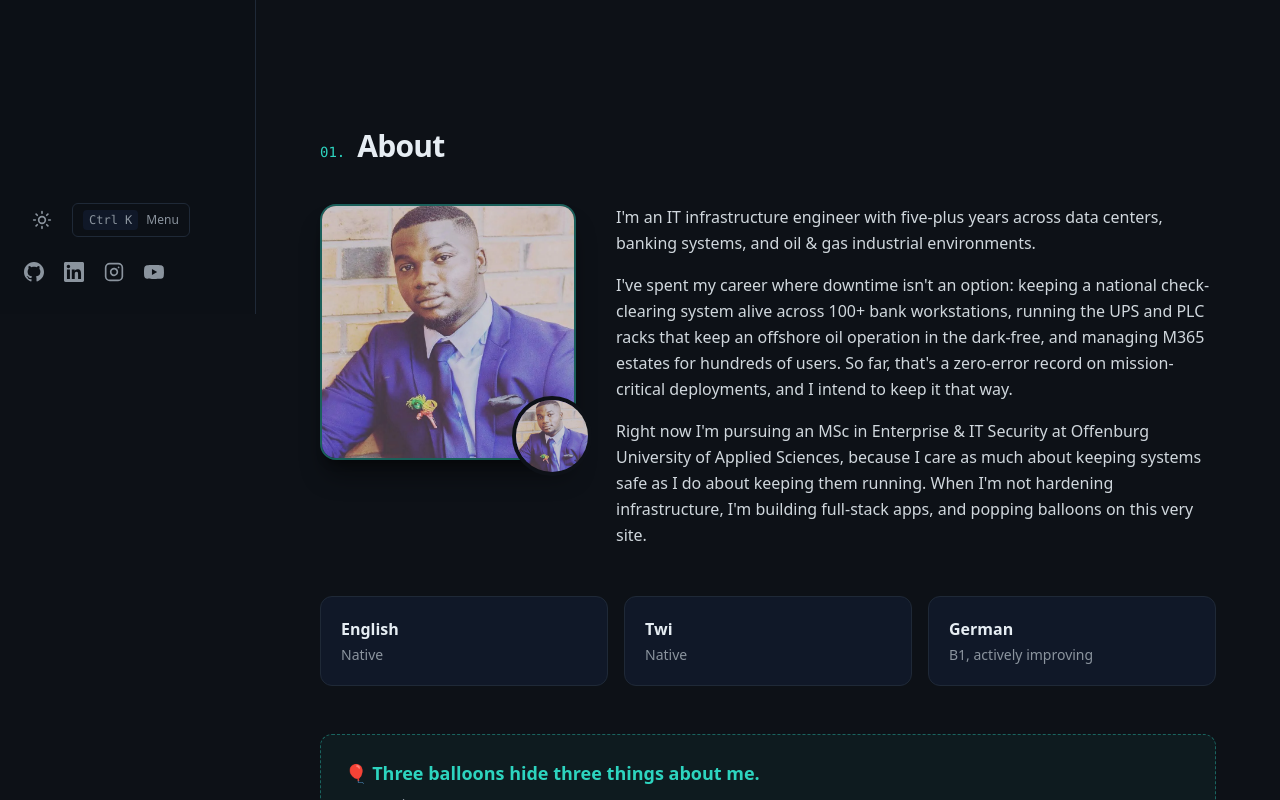
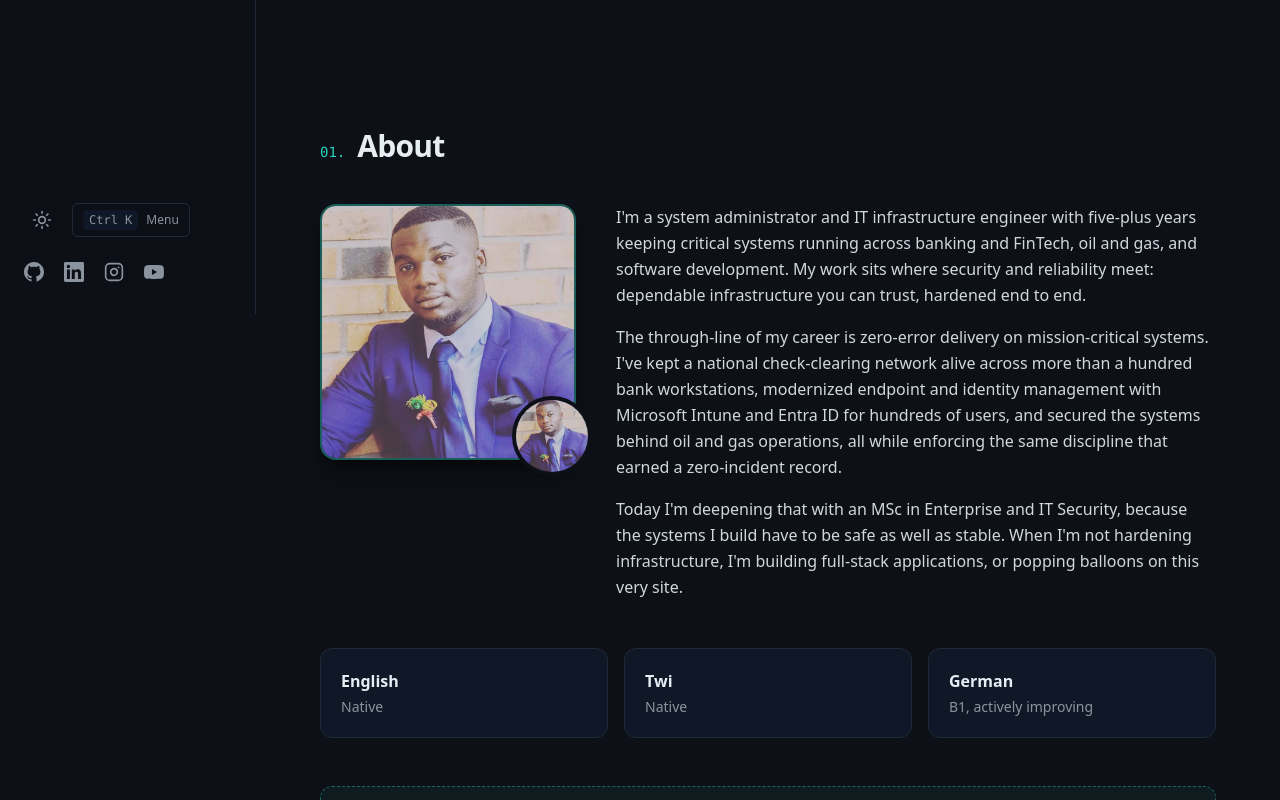
Before and after one commit to Khallitos/cphilcomputers_blogpost, a Next.js app: page / in a window 1280 px wide. Shown: the part 486-1286 px from the top of the page. Built offline with nearby package versions, Linux system fonts and the light colour scheme.

Commit message:
copy: reframe profile around security and reliability

```diff
--- a/scripts/resume.html
+++ b/scripts/resume.html
@@ -88,16 +88,16 @@
 
   <h2>Profile</h2>
   <p>
-    System administrator and IT infrastructure engineer with more than 5 years of professional
-    experience deploying and maintaining critical systems in industrial, banking, and enterprise
-    environments. Strong hands-on knowledge of Microsoft Intune, Entra ID (Azure AD), and Microsoft
-    365 for endpoint management, device onboarding and offboarding, and identity governance. Skilled
-    in network security (FortiGate and Sophos firewalls), virtualization (VMware ESXi and vCenter),
-    and infrastructure automation (PowerShell, Power Automate, n8n, Hermes Agent). Additional
-    experience in SCADA/BMS monitoring, structured cabling, UPS systems, and Active Directory.
-    Security-conscious professional with a zero-error record on mission-critical deployments.
-    Currently pursuing an MSc in Enterprise and IT Security at Offenburg University of Applied
-    Sciences.
+    System administrator and IT infrastructure engineer with more than five years keeping critical
+    systems running across banking and FinTech, oil and gas, and software development, where
+    security and reliability meet. Proven record of zero-error delivery on mission-critical systems:
+    kept a national check-clearing network alive across more than a hundred bank workstations,
+    modernized endpoint and identity management with Microsoft Intune and Entra ID for hundreds of
+    users, and secured the systems behind oil and gas operations. Strong hands-on expertise in
+    Microsoft 365 administration, network security (FortiGate and Sophos firewalls), virtualization
+    (VMware ESXi and vCenter), and infrastructure automation (PowerShell, Power Automate, n8n,
+    Hermes Agent). A security-conscious professional currently deepening this discipline through an
+    MSc in Enterprise and IT Security at Offenburg University of Applied Sciences.
   </p>
 
   <h2>Professional Experience</h2>
--- a/src/app/about/page.tsx
+++ b/src/app/about/page.tsx
@@ -44,24 +44,27 @@ export default function AboutPage() {
 
         <div className="mt-6 space-y-4 text-base leading-relaxed text-foreground/90">
           <p>
-            I&apos;m an IT infrastructure engineer with five-plus years across
-            data centers, banking systems, and oil &amp; gas industrial
-            environments.
+            I&apos;m a system administrator and IT infrastructure engineer with
+            five-plus years keeping critical systems running across banking and
+            FinTech, oil and gas, and software development. My work sits where
+            security and reliability meet: dependable infrastructure you can
+            trust, hardened end to end.
           </p>
           <p>
-            I&apos;ve spent my career where downtime isn&apos;t an option:
-            keeping a national check-clearing system alive across 100+ bank
-            workstations, running the UPS and PLC racks that keep an offshore
-            oil operation in the dark-free, and managing M365 estates for
-            hundreds of users. So far, that&apos;s a zero-error record on
-            mission-critical deployments, and I intend to keep it that way.
+            The through-line of my career is zero-error delivery on
+            mission-critical systems. I&apos;ve kept a national check-clearing
+            network alive across more than a hundred bank workstations,
+            modernized endpoint and identity management with Microsoft Intune
+            and Entra ID for hundreds of users, and secured the systems behind
+            oil and gas operations, all while enforcing the same discipline
+            that earned a zero-incident record.
           </p>
           <p>
-            Right now I&apos;m pursuing an MSc in Enterprise &amp; IT Security at
-            Offenburg University of Applied Sciences, because I care as much
-            about keeping systems safe as I do about keeping them running. When
-            I&apos;m not hardening infrastructure, I&apos;m building full-stack
-            apps, and popping balloons on this very site.
+            Today I&apos;m deepening that with an MSc in Enterprise and IT
+            Security, because the systems I build have to be safe as well as
+            stable. When I&apos;m not hardening infrastructure, I&apos;m
+            building full-stack applications, or popping balloons on this very
+            site.
           </p>
         </div>
       </div>
--- a/src/app/page.tsx
+++ b/src/app/page.tsx
@@ -107,26 +107,28 @@ export default async function Home() {
             </div>
             <div className="space-y-4 text-base leading-relaxed text-foreground/90">
               <p>
-                I&apos;m an IT infrastructure engineer with five-plus years
-                across data centers, banking systems, and oil &amp; gas
-                industrial environments.
+                I&apos;m a system administrator and IT infrastructure engineer
+                with five-plus years keeping critical systems running across
+                banking and FinTech, oil and gas, and software development. My
+                work sits where security and reliability meet: dependable
+                infrastructure you can trust, hardened end to end.
               </p>
               <p>
-                I&apos;ve spent my career where downtime isn&apos;t an option:
-                keeping a national check-clearing system alive across 100+ bank
-                workstations, running the UPS and PLC racks that keep an
-                offshore oil operation in the dark-free, and managing M365
-                estates for hundreds of users. So far, that&apos;s a zero-error
-                record on mission-critical deployments, and I intend to keep it
-                that way.
+                The through-line of my career is zero-error delivery on
+                mission-critical systems. I&apos;ve kept a national
+                check-clearing network alive across more than a hundred bank
+                workstations, modernized endpoint and identity management with
+                Microsoft Intune and Entra ID for hundreds of users, and
+                secured the systems behind oil and gas operations, all while
+                enforcing the same discipline that earned a zero-incident
+                record.
               </p>
               <p>
-                Right now I&apos;m pursuing an MSc in Enterprise &amp; IT
-                Security at Offenburg University of Applied Sciences, because I
-                care as much about keeping systems safe as I do about keeping
-                them running. When I&apos;m not hardening infrastructure,
-                I&apos;m building full-stack apps, and popping balloons on this
-                very site.
+                Today I&apos;m deepening that with an MSc in Enterprise and IT
+                Security, because the systems I build have to be safe as well
+                as stable. When I&apos;m not hardening infrastructure,
+                I&apos;m building full-stack applications, or popping balloons
+                on this very site.
               </p>
             </div>
           </div>
```
